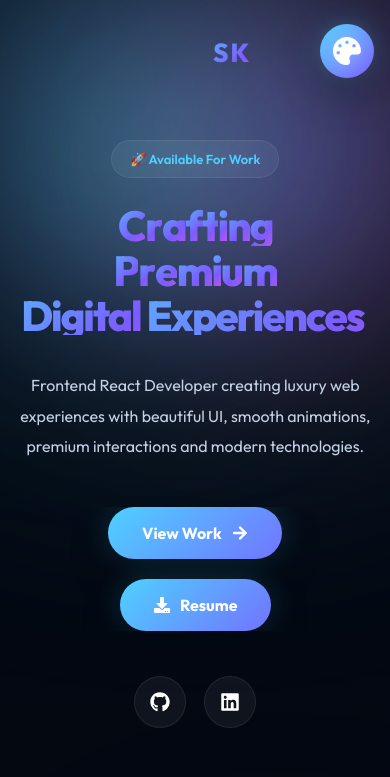
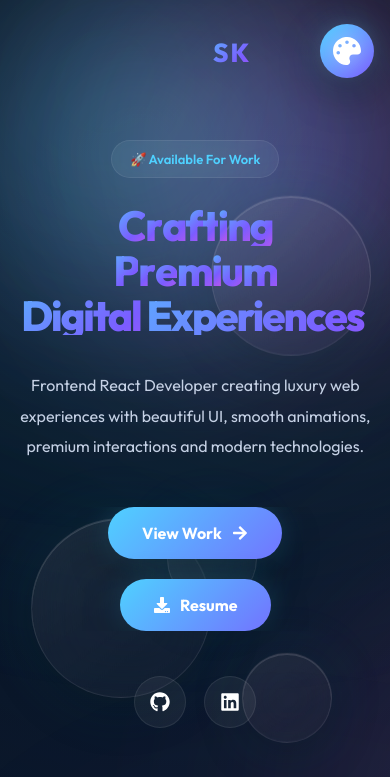
Before and after one commit to Saqlainkhan12/React-Portfolio, a React (Vite) app: page / in a window 390 px wide. Shown: the top 777 px of the page. Built offline with nearby package versions, Linux system fonts and the light colour scheme.

Commit message:
Fix global responsive layout

```diff
--- a/src/assets/styles/globals.css
+++ b/src/assets/styles/globals.css
@@ -1,248 +1,253 @@
-@import url('https://fonts.googleapis.com/css2?family=Outfit:wght@300;400;500;600;700;800&display=swap');
+@import url("https://fonts.googleapis.com/css2?family=Outfit:wght@300;400;500;600;700;800&display=swap");
 
-/*==================================
-RESET
-==================================*/
+/*==================================*
+* RESET
+*==================================*/
 
 *,
 *::before,
-*::after{
-
-margin:0;
-padding:0;
-box-sizing:border-box;
-
+*::after {
+  margin: 0;
+  padding: 0;
+  box-sizing: border-box;
 }
 
-html{
+/*==================================*
+* HTML
+*==================================*/
 
-scroll-behavior:smooth;
-
+html {
+  scroll-behavior: smooth;
+  width: 100%;
+  min-height: 100%;
 }
 
-body{
+/*==================================*
+* BODY
+*==================================*/
 
-font-family:"Outfit",sans-serif;
+body {
+  width: 100%;
+  min-height: 100vh;
 
-background:var(--bg);
+  font-family: "Outfit", sans-serif;
 
-color:var(--text);
+  background: var(--bg);
+  color: var(--text);
 
-overflow-x:hidden;
+  overflow-x: hidden;
 
-min-height:100vh;
+  text-rendering: optimizeLegibility;
 
-text-rendering:optimizeLegibility;
-
--webkit-font-smoothing:antialiased;
-
--moz-osx-font-smoothing:grayscale;
-
+  -webkit-font-smoothing: antialiased;
+  -moz-osx-font-smoothing: grayscale;
 }
 
-/*==================================
-ROOT
-==================================*/
+/*==================================*
+* ROOT
+*==================================*/
 
-#root{
+#root {
+  width: 100%;
+  min-height: 100vh;
 
-width:100%;
-min-height:100vh;
+  position: relative;
 
-position:relative;
-
-overflow:hidden;
-
+  /* Do NOT use overflow:hidden here.
+     Fixed background/cursor elements need
+     to remain attached to the viewport. */
+  overflow: visible;
 }
 
-/*==================================
-IMAGES
-==================================*/
+/*==================================*
+* IMAGES
+*==================================*/
 
-img{
+img {
+  display: block;
+  max-width: 100%;
+  height: auto;
 
-display:block;
-
-max-width:100%;
-
-user-select:none;
-
-pointer-events:none;
-
+  user-select: none;
+  pointer-events: none;
 }
 
-/*==================================
-LINKS
-==================================*/
+/*==================================*
+* LINKS
+*==================================*/
 
-a{
-
-text-decoration:none;
-
-color:inherit;
-
+a {
+  text-decoration: none;
+  color: inherit;
 }
 
-/*==================================
-BUTTONS
-==================================*/
+/*==================================*
+* BUTTONS
+*==================================*/
 
-button{
+button {
+  font-family: inherit;
 
-font-family:inherit;
+  border: none;
+  outline: none;
 
-border:none;
+  cursor: pointer;
 
-outline:none;
-
-cursor:pointer;
-
-background:none;
-
+  background: none;
 }
 
-/*==================================
-INPUT
-==================================*/
+/*==================================*
+* INPUTS
+*==================================*/
 
 input,
-textarea{
-
-font-family:inherit;
-
-outline:none;
-
+textarea {
+  font-family: inherit;
+  outline: none;
 }
 
-/*==================================
-LIST
-==================================*/
+/*==================================*
+* LISTS
+*==================================*/
 
-ul{
-
-list-style:none;
-
+ul,
+ol {
+  list-style: none;
 }
 
-/*==================================
-SCROLLBAR
-==================================*/
+/*==================================*
+* SCROLLBAR
+*==================================*/
 
-::-webkit-scrollbar{
-
-width:10px;
-
+::-webkit-scrollbar {
+  width: 10px;
 }
 
-::-webkit-scrollbar-track{
-
-background:#050816;
-
+::-webkit-scrollbar-track {
+  background: #050816;
 }
 
-::-webkit-scrollbar-thumb{
-
-background:linear-gradient(
-
+::-webkit-scrollbar-thumb {
+  background: linear-gradient(
     180deg,
-
     var(--primary),
-
     var(--secondary)
-
   );
 
-border-radius:100px;
-
+  border-radius: 100px;
 }
 
-::-webkit-scrollbar-thumb:hover{
-
-background:linear-gradient(
-
+::-webkit-scrollbar-thumb:hover {
+  background: linear-gradient(
     180deg,
-
     var(--secondary),
-
     var(--accent)
-
   );
-
 }
 
-/*==================================
-SELECTION
-==================================*/
+/*==================================*
+* SELECTION
+*==================================*/
 
-::selection{
-
-background:var(--primary);
-
-color:#000;
-
+::selection {
+  background: var(--primary);
+  color: #000;
 }
 
-/*==================================
-CONTAINER
-==================================*/
+/*==================================*
+* CONTAINER
+*==================================*/
 
-.container{
+.container {
+  width: min(92%, 1400px);
+  max-width: 1400px;
 
-width:min(92%,1400px);
-
-margin:auto;
-
+  margin-left: auto;
+  margin-right: auto;
 }
 
-/*==================================
-SECTION
-==================================*/
+/*==================================*
+* SECTION
+*==================================*/
 
-section{
+section {
+  position: relative;
+  width: 100%;
 
-position:relative;
-
-padding:120px 0;
-
+  padding: 120px 0;
 }
 
-/*==================================
-HEADINGS
-==================================*/
+/*==================================*
+* HEADINGS
+*==================================*/
 
 h1,
 h2,
 h3,
 h4,
 h5,
-h6{
-
-font-weight:700;
-
-line-height:1.1;
-
+h6 {
+  font-weight: 700;
+  line-height: 1.1;
 }
 
-/*==================================
-PARAGRAPH
-==================================*/
+/*==================================*
+* PARAGRAPHS
+*==================================*/
 
-p{
-
-line-height:1.8;
-
-color:var(--text-secondary);
-
+p {
+  line-height: 1.8;
+  color: var(--text-secondary);
 }
 
-/*==================================
-PERFORMANCE
-==================================*/
+/*==================================*
+* FORM ELEMENTS
+*==================================*/
 
-body,
+button,
+input,
+textarea {
+  font-size: inherit;
+}
+
+/*==================================*
+* RESPONSIVE SAFETY
+*==================================*/
+
+html,
+body {
+  max-width: 100%;
+}
+
 section,
-div{
+.container {
+  min-width: 0;
+}
 
-will-change:transform;
+/*==================================*
+* MOBILE
+*==================================*/
 
+@media (max-width: 768px) {
+  section {
+    padding: 100px 0;
   }
+
+  .container {
+    width: 92%;
+  }
+}
+
+/*==================================*
+* SMALL MOBILE
+*==================================*/
+
+@media (max-width: 480px) {
+  section {
+    padding: 80px 0;
+  }
+
+  .container {
+    width: 94%;
+  }
+}
```
Lines whose indentation alone changed are shown as unchanged.
